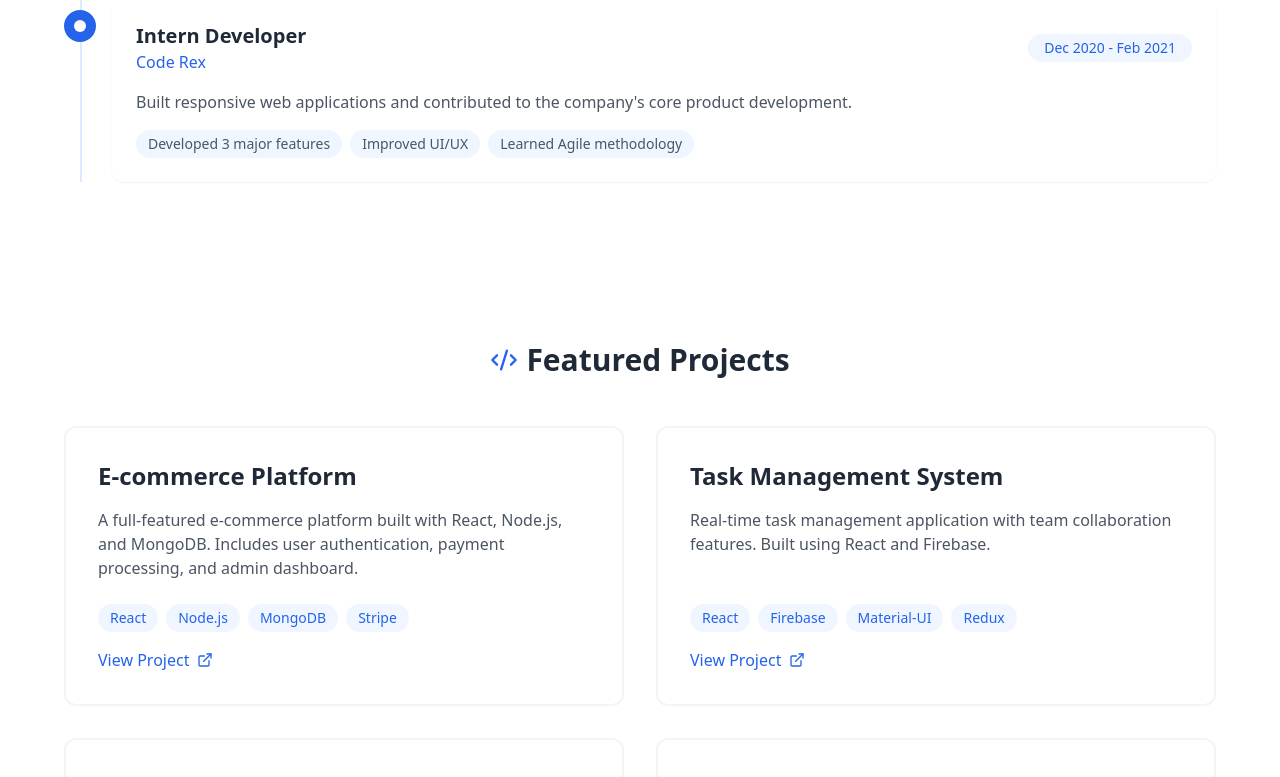
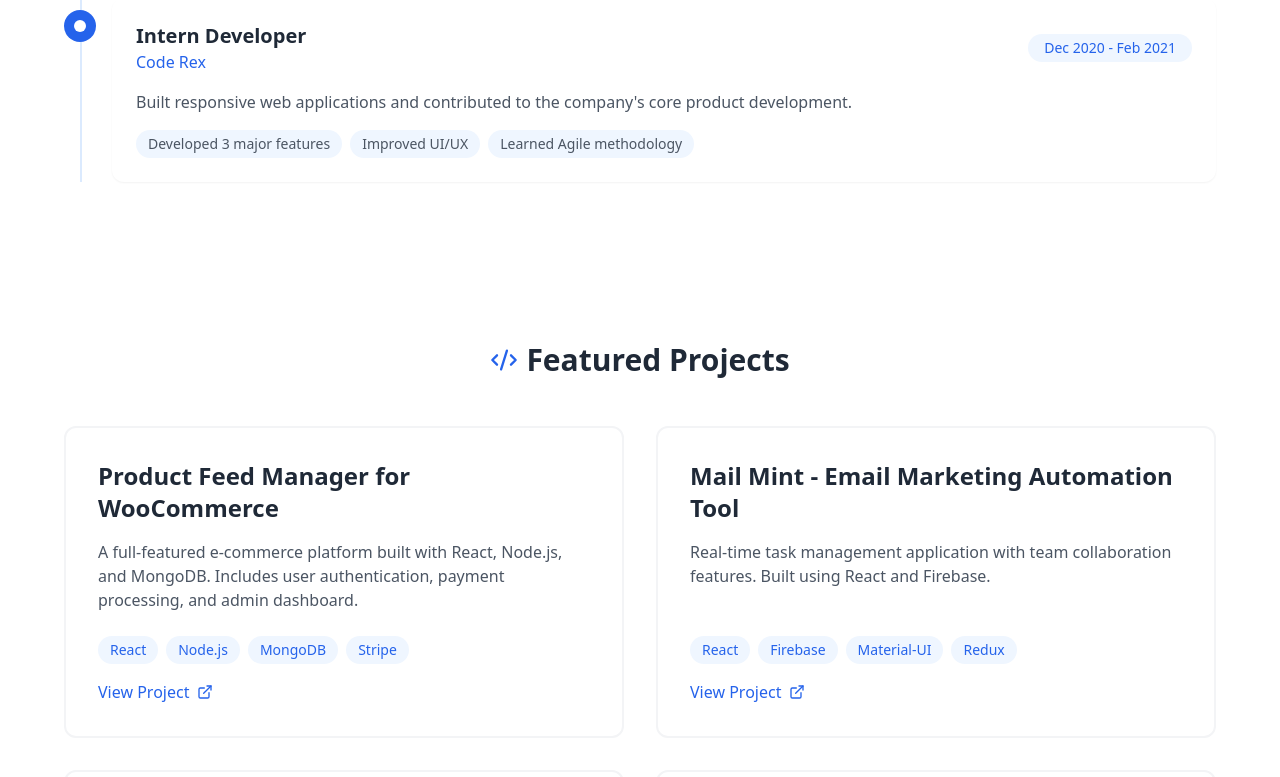
Before and after one commit to mhshujon/mhshujon.github.io, a React (Vite) app: page / in a window 1280 px wide. Shown: the part 2000-2777 px from the top of the page. Built offline with nearby package versions, Linux system fonts and the light colour scheme.

Commit message:
Update featured projects section

```diff
--- a/src/components/Projects.tsx
+++ b/src/components/Projects.tsx
@@ -3,29 +3,35 @@ import { Code2, ExternalLink } from 'lucide-react';
 
 const projects = [
   {
-    title: "E-commerce Platform",
+    title: "Product Feed Manager for WooCommerce",
     description: "A full-featured e-commerce platform built with React, Node.js, and MongoDB. Includes user authentication, payment processing, and admin dashboard.",
     tech: ["React", "Node.js", "MongoDB", "Stripe"],
-    link: "https://github.com"
+    link: "https://wordpress.org/plugins/best-woocommerce-feed"
   },
   {
-    title: "Task Management System",
+    title: "Mail Mint - Email Marketing Automation Tool",
     description: "Real-time task management application with team collaboration features. Built using React and Firebase.",
     tech: ["React", "Firebase", "Material-UI", "Redux"],
-    link: "https://github.com"
+    link: "https://wordpress.org/plugins/mail-mint"
   },
   {
-    title: "Analytics Dashboard",
+    title: "WP VR – 360° Panorama and Free Virtual Tour Builder For WordPress",
     description: "Interactive analytics dashboard with data visualization using D3.js and React.",
     tech: ["React", "D3.js", "TypeScript", "REST API"],
-    link: "https://github.com"
+    link: "https://wordpress.org/plugins/wpvr"
   },
   {
-    title: "Social Media Platform",
+    title: "Cart Lift – Abandoned Cart Recovery for WooCommerce and EDD",
     description: "A social media platform with real-time messaging and post sharing capabilities.",
     tech: ["React", "Socket.io", "Express", "PostgreSQL"],
-    link: "https://github.com"
-  }
+    link: "https://wordpress.org/plugins/cart-lift"
+  },
+  {
+    title: "Product Recommendations for WooCommerce",
+    description: "Interactive analytics dashboard with data visualization using D3.js and React.",
+    tech: ["React", "D3.js", "TypeScript", "REST API"],
+    link: "https://wordpress.org/plugins/product-recommendations-addon-for-woocommerce/"
+  },
 ];
 
 export default function Projects() {
```
